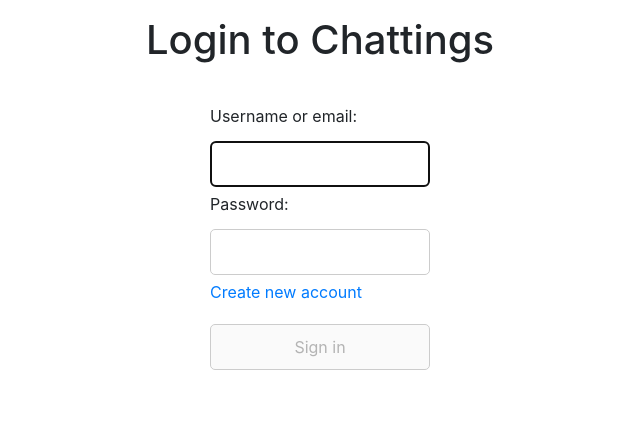
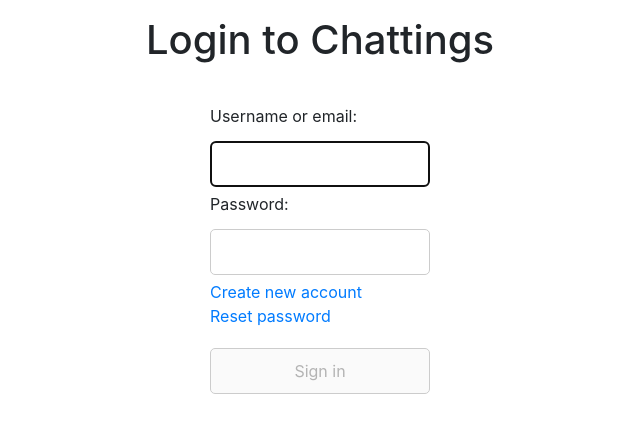
Before and after one commit to whyme0/Chattings, a Django app: page /auth/login/ in a window 1280 px wide. Shown: the top 433 px of the page, without its empty margins (320-960 px from the left). Run offline with Django 3.2, Linux system fonts and the light colour scheme; parts of the project's set-up code (start-up, migrations or seed data) failed here and were passed over; some libraries are stand-ins or nearby versions.

Commit message:
small changes in template

```diff
--- a/templates/users/login.html
+++ b/templates/users/login.html
@@ -21,6 +21,8 @@
                 <p class="text-danger m-0 {{message.extra_tags}}">{{message}}</p><br>
                 <p class="text-warning"><a href="{{resend_email}}" class="resend-email-link">Click here to resend email confirmation letter</a></p>
             {% elif 'success-registration' in message.extra_tags %}
+                <p class="text-success {{message.extra_tags}}">{{message}}</p>
+            {% elif 'success-pwd-reset' in message.extra_tags %}
                 <p class="text-success {{message.extra_tags}}">{{message}}</p>
             {% endif %}
         {% endfor %}
@@ -47,6 +49,7 @@
             {% endfor %}
 
             <a href="{% url 'users:registration' %}" class="d-block">Create new account</a>
+            <a href="{% url 'users:perform_password_recovery' %}">Reset password</a><br>
             <input value="Sign in" type="submit" disabled>
         </form>
     </div>
```
